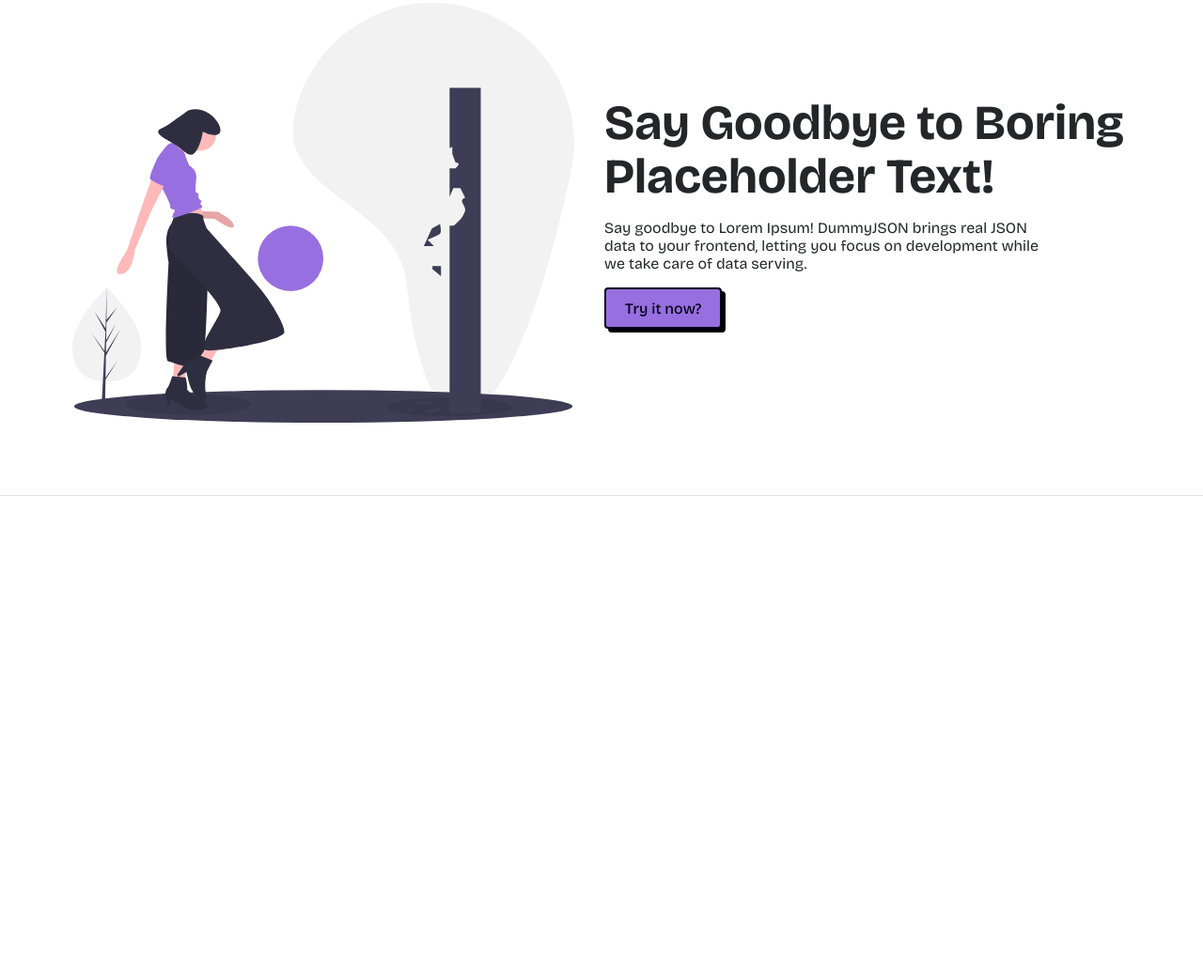
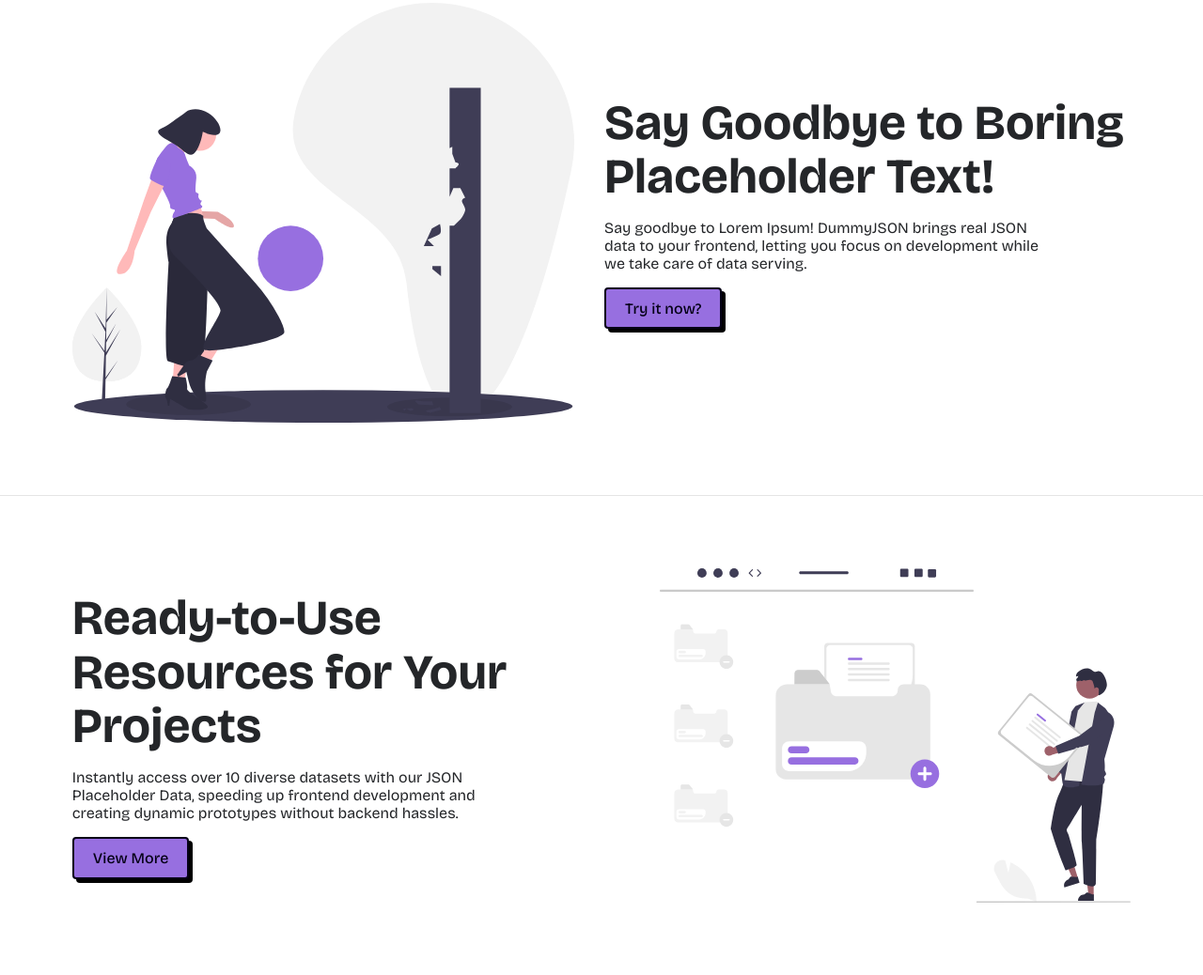
Before and after one commit to ifeola/Yommys-API, a website: page index.html in a window 1280 px wide. Shown: the part 875-1913 px from the top of the page at 94% size. Before the commit the page ends 1403 px from the top, so only its background shows below. Drawn offline with nearby package versions, Linux system fonts and the light colour scheme.

Commit message:
Update index.html and public assets
- Modify `index.html` to improve structure or content.
- Add `public/images/ready.svg` for new visual assets.
- Update `public/main.css` for styling adjustments.

```diff
--- a/index.html
+++ b/index.html
@@ -187,7 +187,22 @@
 					</div>
 				</section>
 
-				<section></section>
+				<section>
+					<div class="wrapper flex flex-column ready__wrapper">
+						<div class="trial__image">
+							<img src="/public/images/ready.svg" alt="" />
+						</div>
+						<div class="trial__right">
+							<h2>Ready-to-Use Resources for Your Projects</h2>
+							<p>
+								Instantly access over 10 diverse datasets with our JSON
+								Placeholder Data, speeding up frontend development and creating
+								dynamic prototypes without backend hassles.
+							</p>
+							<a href="/" class="btn">View More</a>
+						</div>
+					</div>
+				</section>
 			</main>
 		</div>
 
--- a/public/main.css
+++ b/public/main.css
@@ -391,3 +391,20 @@
 .trial__right p {
 	margin-block: 1rem;
 }
+
+/* Ready wrapper */
+.ready__wrapper {
+	gap: 2rem;
+	padding-block: 4.8rem;
+	flex-direction: row-reverse;
+}
+
+.ready__right p {
+	margin-block: 1rem;
+}
+
+@media (width < 720px) {
+	.ready__wrapper {
+		flex-direction: column-reverse;
+	}
+}
```
Also changed, not shown: public/images/ready.svg (added).
